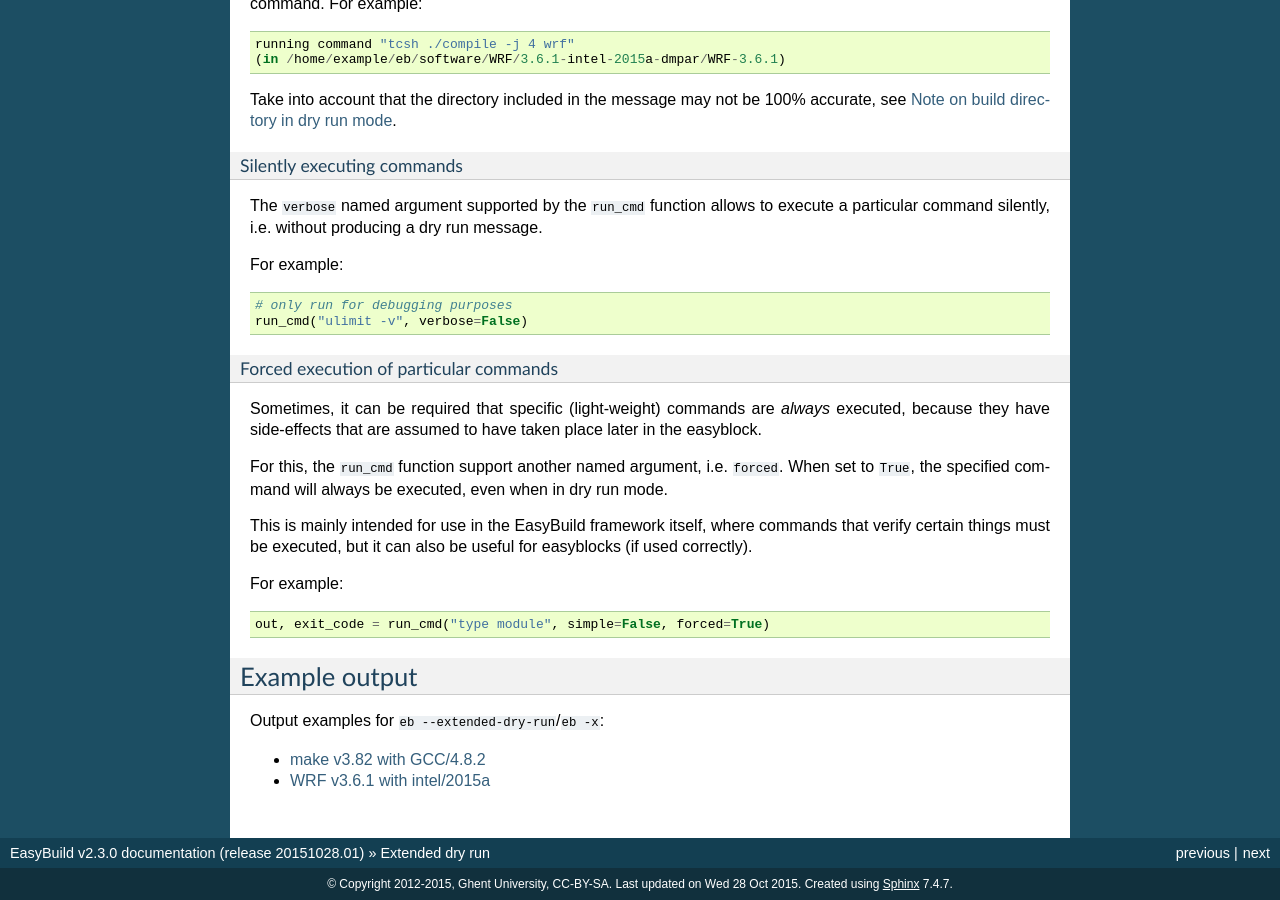
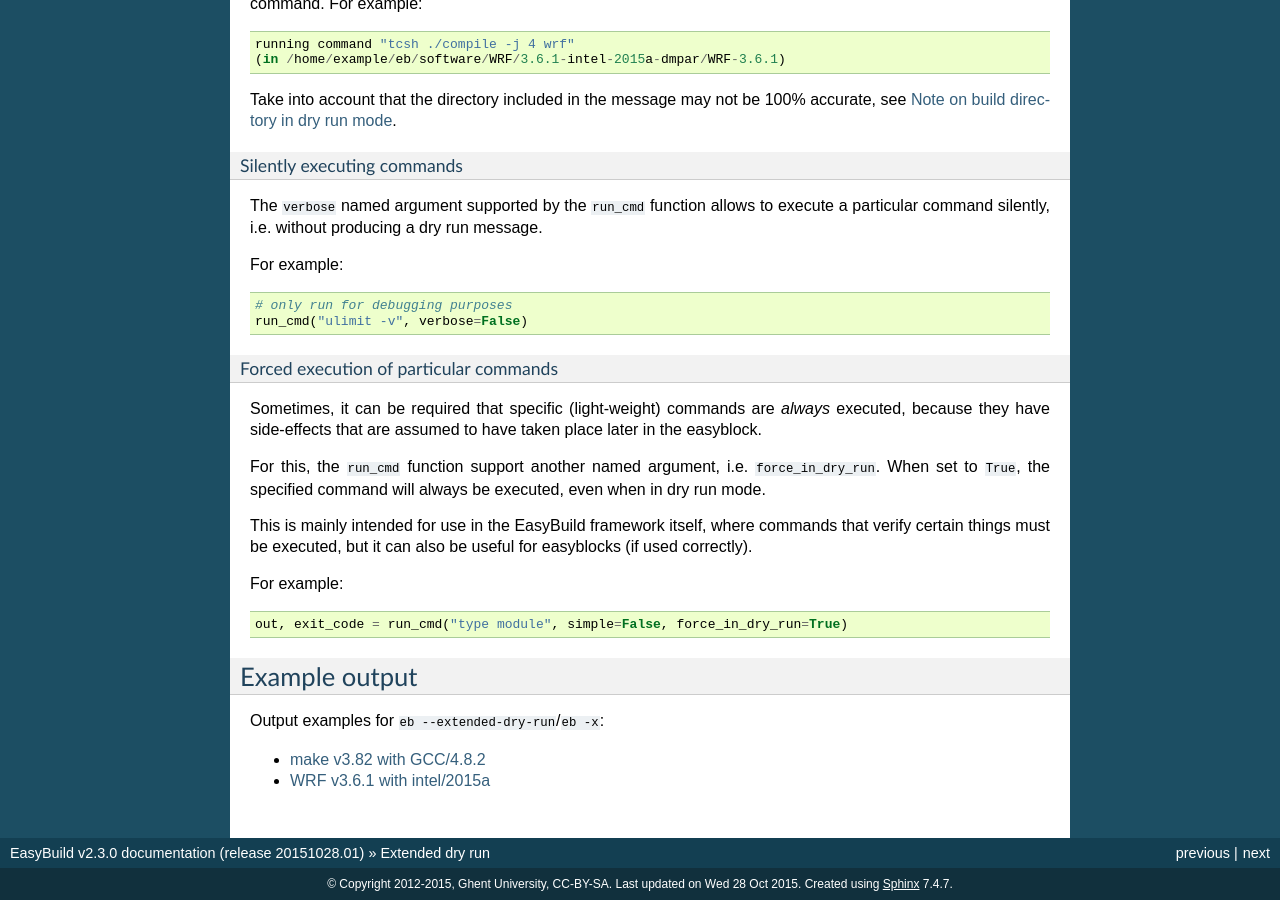
Before and after one commit to easybuilders/easybuild, a Sphinx documentation site: the page built from docs/Extended_dry_run.rst, in a window 1280 px wide and 900 px high, scrolled down 11971 px. Built offline with Sphinx 7.4.7, drawn with Linux system fonts in a browser that asks for light colours.

Commit message:
force_in_dry_run

```diff
--- a/docs/Extended_dry_run.rst
+++ b/docs/Extended_dry_run.rst
@@ -712,7 +712,7 @@ Forced execution of particular commands
 Sometimes, it can be required that specific (light-weight) commands are *always* executed, because they have
 side-effects that are assumed to have taken place later in the easyblock.
 
-For this, the ``run_cmd`` function support another named argument, i.e. ``forced``.
+For this, the ``run_cmd`` function support another named argument, i.e. ``force_in_dry_run``.
 When set to ``True``, the specified command will always be executed, even when in dry run mode.
 
 This is mainly intended for use in the EasyBuild framework itself, where commands that verify certain things must
@@ -720,7 +720,7 @@ be executed, but it can also be useful for easyblocks (if used correctly).
 
 For example::
 
-    out, exit_code = run_cmd("type module", simple=False, forced=True)
+    out, exit_code = run_cmd("type module", simple=False, force_in_dry_run=True)
 
 
 Example output
```
